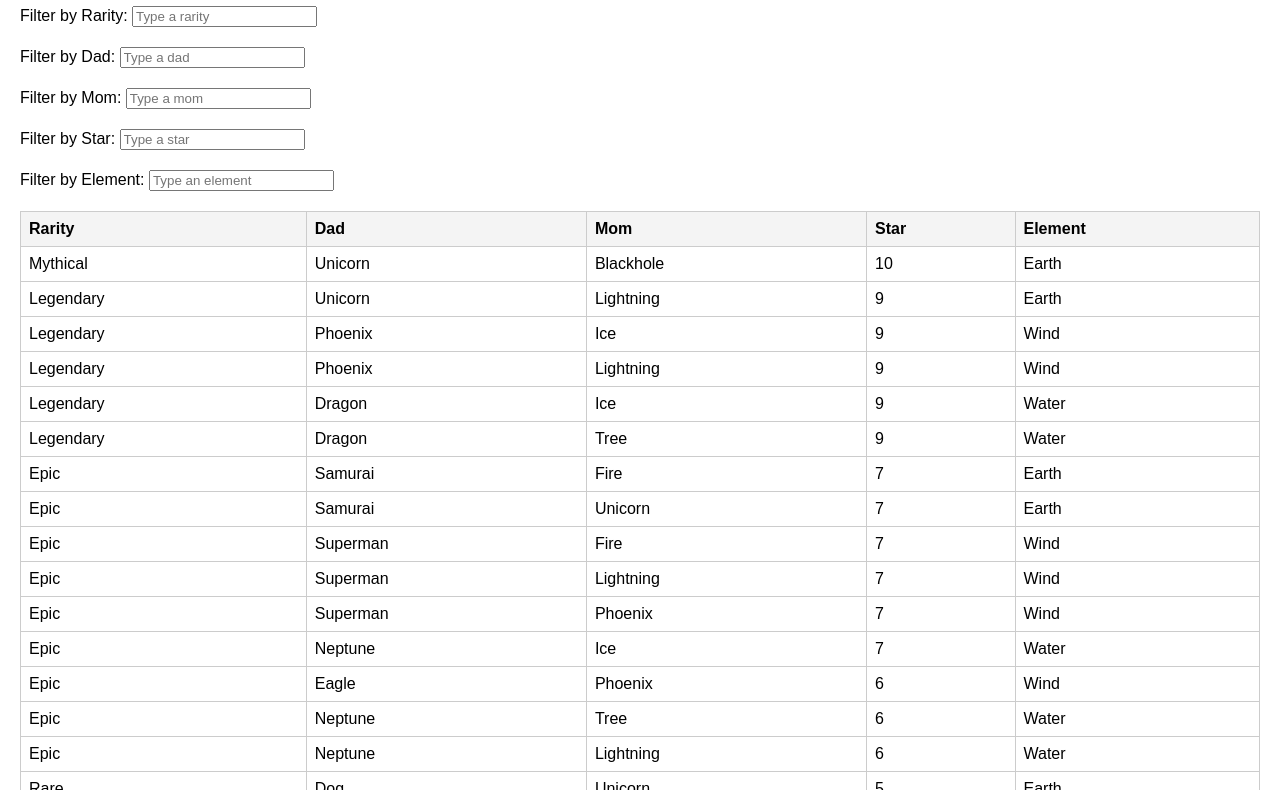
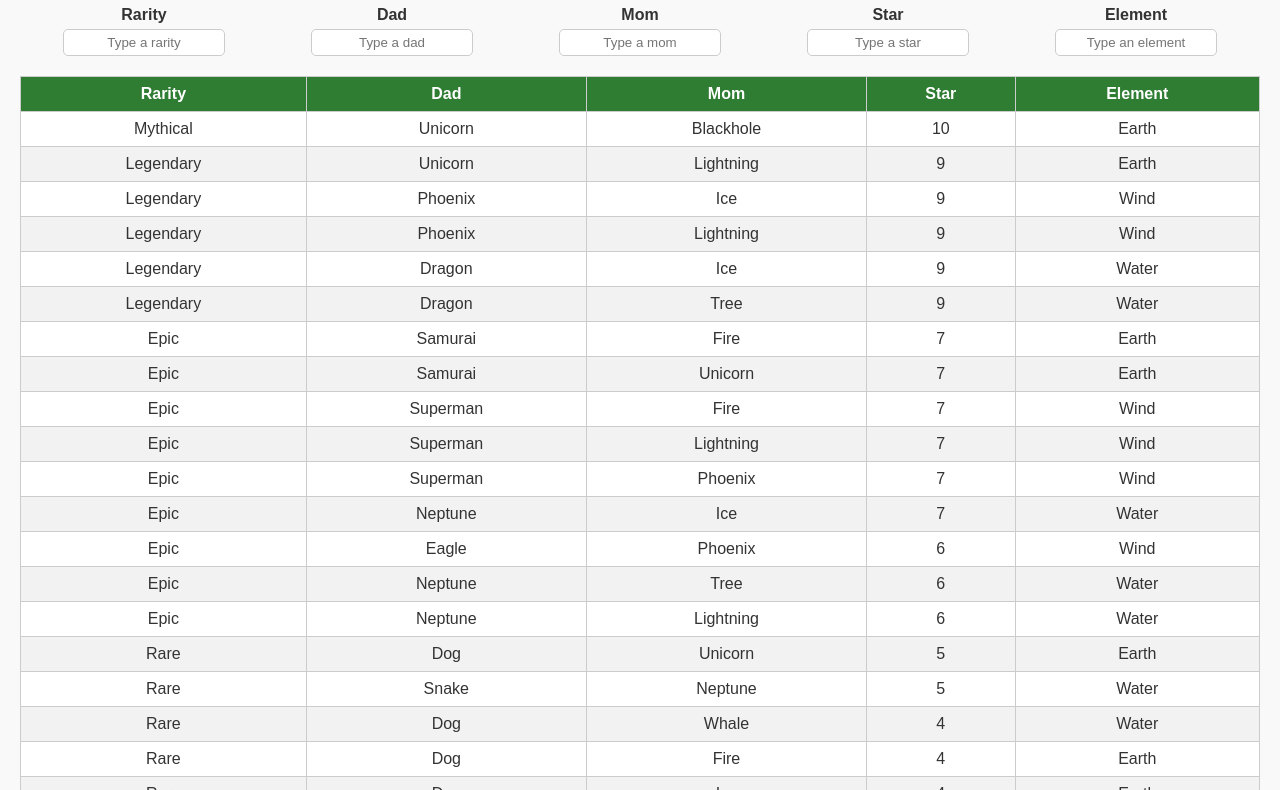
Before and after one commit to eessggee/animix, a plain HTML site: page index.html in a window 1280 px wide. Shown: the part 132-922 px from the top of the page. Drawn offline with Linux system fonts and the light colour scheme.

Commit message:
Updated design - 12/31/2024

```diff
--- a/index.html
+++ b/index.html
@@ -8,50 +8,81 @@
         body {
             font-family: Arial, sans-serif;
             margin: 20px;
+            background-color: #f9f9f9;
+            color: #333;
+        }
+        h1 {
+            text-align: center;
+            color: #2e7d32;
+        }
+        .filters {
+            display: flex;
+            justify-content: space-around;
+            margin-bottom: 20px;
+        }
+        .filter-group {
+            display: flex;
+            flex-direction: column;
+            align-items: center;
+        }
+        .filter-group label {
+            font-weight: bold;
+            margin-bottom: 5px;
+        }
+        .filter-input {
+            padding: 5px;
+            border: 1px solid #ccc;
+            border-radius: 5px;
+            width: 150px;
+            text-align: center;
         }
         table {
             width: 100%;
             border-collapse: collapse;
             margin-bottom: 20px;
+            background-color: white;
         }
         table, th, td {
             border: 1px solid #ccc;
         }
         th, td {
             padding: 8px;
-            text-align: left;
+            text-align: center;
         }
         th {
-            background-color: #f4f4f4;
+            background-color: #2e7d32;
+            color: white;
         }
-        .filter-input {
-            margin-bottom: 20px;
+        tr:nth-child(even) {
+            background-color: #f2f2f2;
         }
     </style>
 </head>
 <body>
     <h1>Animix Guide</h1>
-    <h1>Join our group @airdropngmgabobo</h1>
+    <h1> Join our group and clan <a href="https://t.me/airdropngmgabobo" target="_blank" style="text-decoration: underline; color: inherit;"> @airdropngmgabobo</a></h1>
 
-    <div>
-        <label for="filter-rarity">Filter by Rarity:</label>
+    <div class="filters">
+        <div class="filter-group">
+            <label for="filter-rarity">Rarity</label>
             <input type="text" id="filter-rarity" class="filter-input" placeholder="Type a rarity">
         </div>
-    <div>
-        <label for="filter-dad">Filter by Dad:</label>
+        <div class="filter-group">
+            <label for="filter-dad">Dad</label>
             <input type="text" id="filter-dad" class="filter-input" placeholder="Type a dad">
         </div>
-    <div>
-        <label for="filter-mom">Filter by Mom:</label>
+        <div class="filter-group">
+            <label for="filter-mom">Mom</label>
             <input type="text" id="filter-mom" class="filter-input" placeholder="Type a mom">
         </div>
-    <div>
-        <label for="filter-star">Filter by Star:</label>
+        <div class="filter-group">
+            <label for="filter-star">Star</label>
             <input type="text" id="filter-star" class="filter-input" placeholder="Type a star">
         </div>
-    <div>
-        <label for="filter-element">Filter by Element:</label>
+        <div class="filter-group">
+            <label for="filter-element">Element</label>
             <input type="text" id="filter-element" class="filter-input" placeholder="Type an element">
+        </div>
     </div>
 
     <table>
```
Lines whose indentation alone changed are shown as unchanged.
